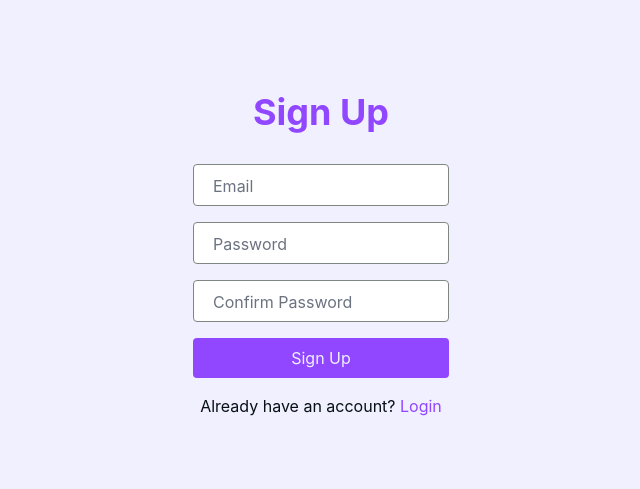
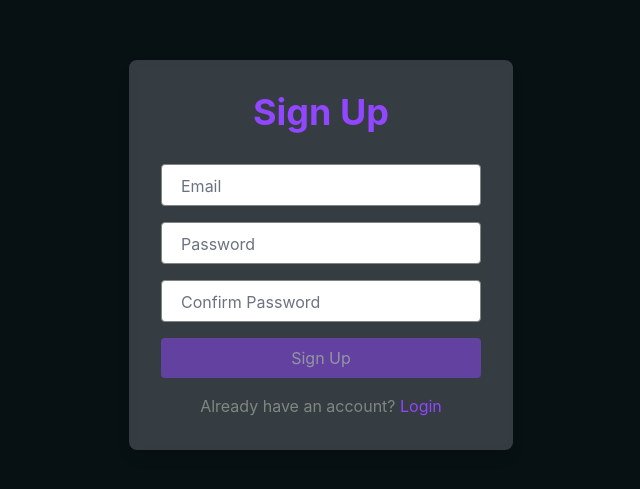
Before and after one commit to sorooshdp/twitch.tv, a React (Vite) app in the folder client/: page /signup in a window 1280 px wide. Shown: the part 145-634 px from the top of the page, without its empty margins (319-959 px from the left). Built offline with nearby package versions, Linux system fonts and the light colour scheme.

Commit message:
feat: client side validation for sign up

```diff
--- a/client/src/components/Signup.tsx
+++ b/client/src/components/Signup.tsx
@@ -1,32 +1,118 @@
-import React from 'react';
-import { Link } from 'react-router-dom';
-import Input from './Input'; // Make sure the path is correct
+import React, {useState } from "react";
+import { Link } from "react-router-dom";
+import Input from "./Input";
+import { FormInfo, isEmail, isPassword } from "../ts/utils/Validation";
 
 const SignupPage: React.FC = () => {
+    const [formData, setFormData] = useState<FormInfo>({
+        email: "",
+        password: "",
+    });
+    const [confirmPassword, setConfirmPassword] = useState<string>("");
+    const [errors, setErrors] = useState<Partial<FormInfo & { confirmPassword: string }>>({});
+    const [isFormValid, setIsFormValid] = useState<boolean>(false);
+
+    const validateField = (name: string, value: string): string | undefined => {
+        switch (name) {
+            case "email":
+                return isEmail(value) ? undefined : "Invalid email address";
+            case "password":
+                return isPassword(value)
+                    ? undefined
+                    : "Password must contain at least 8 characters, including one uppercase letter, one lowercase letter, one number, and one special character";
+            case "confirmPassword":
+                return value === formData.password ? undefined : "Passwords do not match";
+            default:
+                return undefined;
+        }
+    };
+
+    const handleChange = (e: React.ChangeEvent<HTMLInputElement>) => {
+        const { name, value } = e.target;
+        if (name === "confirmPassword") {
+            setConfirmPassword(value);
+        } else {
+            setFormData((prev) => ({ ...prev, [name]: value }));
+        }
+    };
+
+    const handleBlur = (e: React.FocusEvent<HTMLInputElement>) => {
+        const { name, value } = e.target;
+        const error = validateField(name, value);
+        setErrors((prev) => ({ ...prev, [name]: error }));
+        const isValid =
+            error == undefined &&
+            formData.email !== "" &&
+            formData.password !== "" &&
+            confirmPassword !== "";
+        setIsFormValid(isValid);
+    };
+
+    const handleSubmit = (e: React.FormEvent<HTMLFormElement>) => {
+        e.preventDefault();
+        if (isFormValid) {
+            console.log("Form is valid. Submitting...", formData);
+            // Here you would typically send the data to your backend
+        } else {
+            console.log("Form is invalid");
+        }
+    };
+
     return (
-    <div className="min-h-screen flex flex-col items-center justify-center bg-secondary">
-      <h1 className="text-4xl font-bold text-primary mb-8">Sign Up</h1>
-      <form className="space-y-4 w-64">
+        <div className="min-h-screen flex flex-col items-center justify-center bg-dark text-secondary">
+            <div className="bg-opacity-20 bg-secondary backdrop-filter backdrop-blur-sm rounded-lg p-8 shadow-lg">
+                <h1 className="text-4xl font-bold text-primary mb-8 text-center">Sign Up</h1>
+                <form className="space-y-4 w-80" onSubmit={handleSubmit}>
                     <Input
                         type="email"
+                        name="email"
+                        value={formData.email}
+                        onChange={handleChange}
+                        onBlur={handleBlur}
                         placeholder="Email"
                         label="Email"
+                        required
+                        error={errors.email}
                     />
                     <Input
                         type="password"
+                        name="password"
+                        value={formData.password}
+                        onChange={handleChange}
+                        onBlur={handleBlur}
                         placeholder="Password"
                         label="Password"
+                        required
+                        error={errors.password}
                     />
                     <Input
                         type="password"
+                        name="confirmPassword"
+                        value={confirmPassword}
+                        onChange={handleChange}
+                        onBlur={handleBlur}
                         placeholder="Confirm Password"
                         label="Confirm Password"
+                        required
+                        error={errors.confirmPassword}
                     />
-        <button type="submit" className="bg-primary text-secondary hover:bg-opacity-90 py-2 px-4 rounded w-full transition duration-300">Sign Up</button>
+                    <button
+                        type="submit"
+                        className={`bg-primary text-secondary py-2 px-4 rounded w-full transition duration-300 ${
+                            isFormValid ? "hover:bg-opacity-90" : "opacity-50 cursor-not-allowed"
+                        }`}
+                        disabled={!isFormValid}
+                    >
+                        Sign Up
+                    </button>
                 </form>
-      <p className="mt-4 text-dark">
-        Already have an account? <Link to="/login" className="text-primary hover:text-opacity-90 transition duration-300">Login</Link>
+                <p className="mt-4 text-muted text-center">
+                    Already have an account?{" "}
+                    <Link to="/login" className="text-primary hover:text-opacity-90 transition duration-300">
+                        Login
+                    </Link>
                 </p>
+            </div>
         </div>
     );
 };
```
Lines whose indentation alone changed are shown as unchanged.
